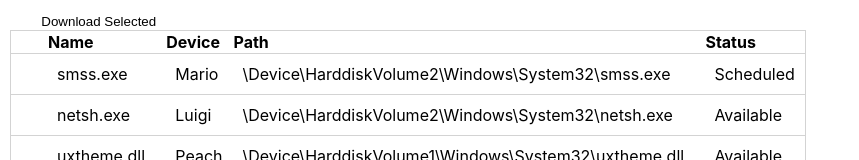
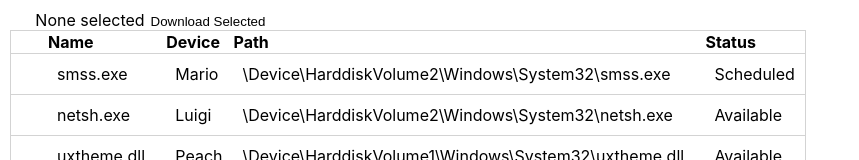
Before and after one commit to noahendale/file-downloader, a React (Create React App) app: page / in a window 1280 px wide. Shown: the top 160 px of the page, without its empty margins (0-859 px from the left). Built offline with nearby package versions, Linux system fonts and the light colour scheme; some icons are missing.

Commit message:
Update selected count

```diff
--- a/src/components/Table.tsx
+++ b/src/components/Table.tsx
@@ -39,6 +39,13 @@ const Table = () => {
         :
           <CheckBoxOutlineBlankIcon/>}
         </button>
+        <span className="header__item">
+          {selectedFiles.length === 0 ?
+            'None selected'
+          :
+            `${selectedFiles.length} selected`
+          }
+        </span>
         <button className="header__item">Download Selected</button>
       </div>
       <table>
```
